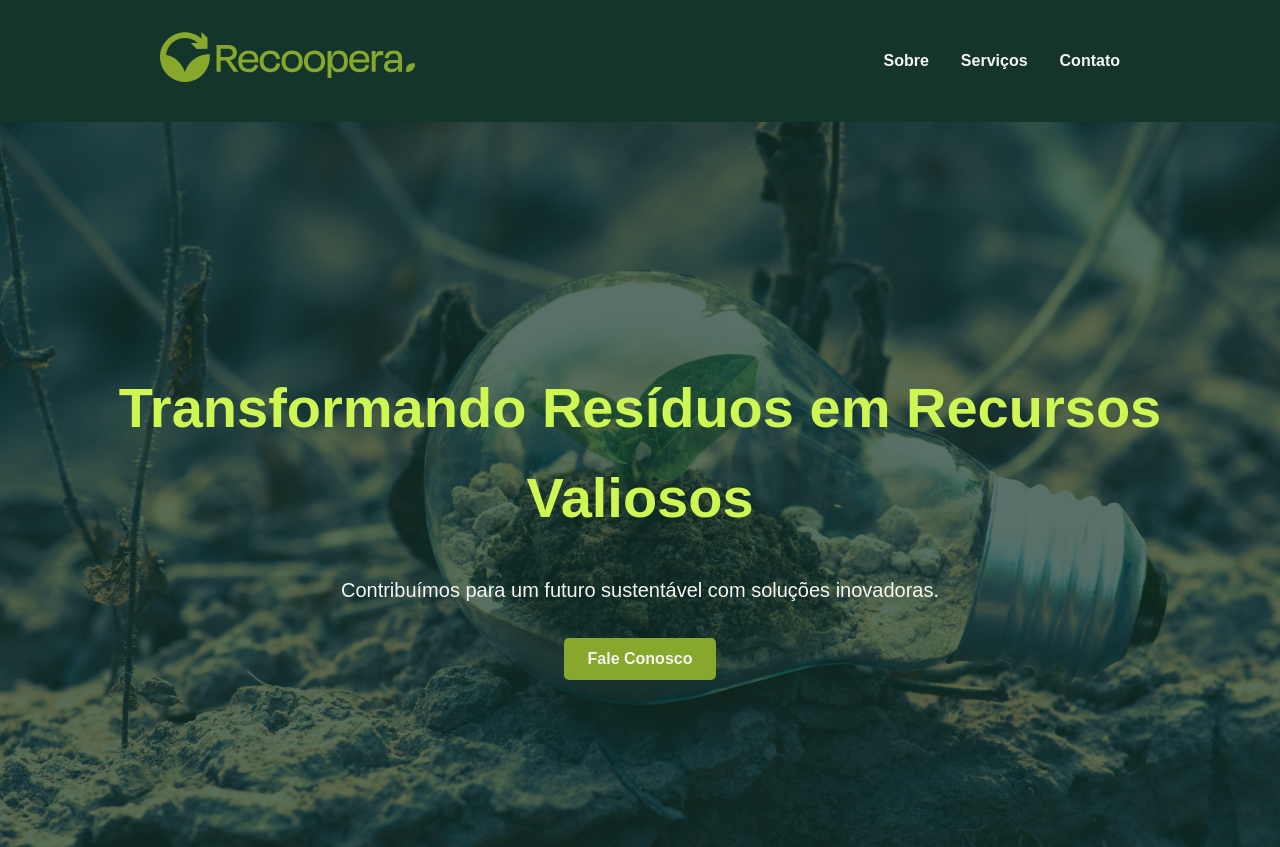
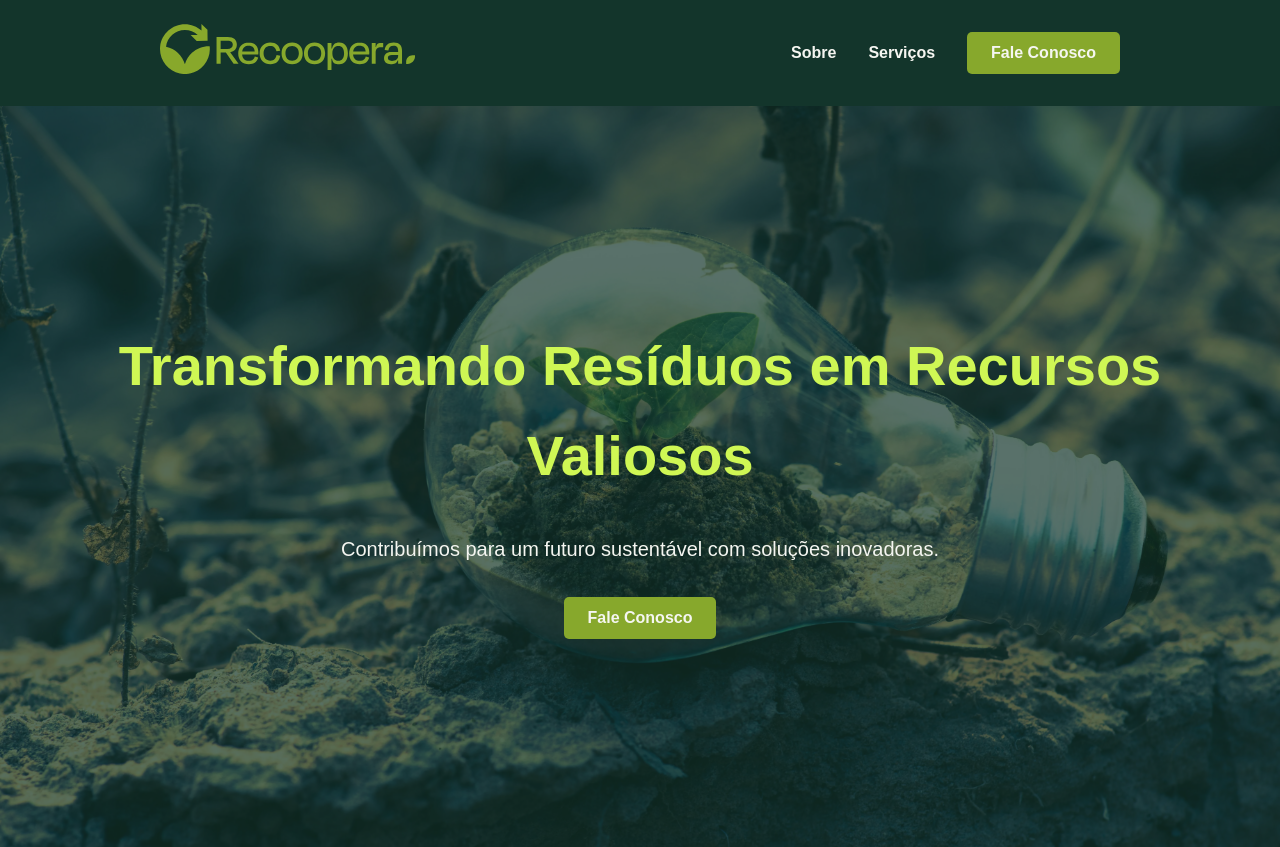
Before and after one commit to victorbmunhoz/recoopera-site, a React (Create React App) app: page / in a window 1280 px wide. Shown: the top 847 px of the page. Built offline with nearby package versions, Linux system fonts and the light colour scheme; a web font is replaced by a local one.

Commit message:
fix: ajustes header e footer

```diff
--- a/src/components/Footer.js
+++ b/src/components/Footer.js
@@ -8,7 +8,7 @@ const FooterContainer = styled.footer`
   flex-direction: column;
   align-items: center;
   justify-content: center;
-  padding: 1.5rem 1rem;
+  padding: 4rem 1rem;
   background: var(--dark-background); /* Ajustado para seguir o Header */
   color: var(--background);
   text-align: center;
@@ -19,6 +19,10 @@ const FooterContainer = styled.footer`
     justify-content: space-between;
     padding: 2rem 3rem;
     text-align: left;
+  }
+
+  @media (min-width: 1024px) {
+    padding: 1.5rem 10rem;
   }
 `;
 
@@ -77,12 +81,12 @@ const Footer = () => {
   return (
     <FooterContainer>
       <LogoImage src={Logo} alt="Recoopera Logo" />
-      <NavLinks>
+      {/* <NavLinks>
         <Link to="/">Home</Link>
         <Link to="/sobre">Sobre</Link>
         <Link to="/servicos">Serviços</Link>
         <Link to="/contato">Contato</Link>
-      </NavLinks>
+      </NavLinks> */}
       <Copyright>
         &copy; 2024 Recoopera. Todos os direitos reservados.
       </Copyright>
--- a/src/components/Header.js
+++ b/src/components/Header.js
@@ -2,19 +2,34 @@ import React, { useState } from 'react';
 import { Link } from 'react-router-dom';
 import styled from 'styled-components';
 import { FiMenu, FiX } from 'react-icons/fi'; // Ícones de menu do react-icons
+import Button from '../components/Button'; // Botão reutilizável
 import Logo from '../assets/images/logo.svg';
 
+// Styled Components
 const Navbar = styled.nav`
   display: flex;
   justify-content: space-between;
   align-items: center;
-  padding: 2rem;
+  padding: 1.5rem 2rem;
   background: var(--dark-background);
   color: var(--background);
+  position: fixed;
+  top: 0;
+  left: 0;
+  width: 100%;
+  z-index: 1000;
 
   @media (min-width: 768px) {
-    padding: 2rem 10rem;
+    padding: 1.5rem 3rem;
   }
+
+  @media (min-width: 1024px) {
+    padding: 1.5rem 10rem;
+  }
+`;
+
+const Spacer = styled.div`
+  height: 80px; /* Altura do Header para evitar sobreposição */
 `;
 
 const LogoImage = styled.img`
@@ -25,50 +40,7 @@ const LogoImage = styled.img`
   }
 `;
 
-const NavLinks = styled.ul`
-  list-style: none;
-  padding: 0;
-  margin: 0;
-  display: ${(props) => (props.isOpen ? 'block' : 'none')};
-  position: absolute;
-  top: 60px;
-  left: 0;
-  width: 100%;
-  background: var(--dark-background);
-  text-align: center;
-  z-index: 10;
-
-  @media (min-width: 768px) {
-    display: flex;
-    position: static;
-    flex-direction: row;
-    gap: 2rem;
-    justify-content: flex-end;
-    width: auto;
-    background: none;
-    text-align: left;
-  }
-
-  li {
-    margin: 1rem 0;
-
-    @media (min-width: 768px) {
-      margin: 0;
-    }
-
-    a {
-      text-decoration: none;
-      color: var(--background);
-      font-weight: 600;
-
-      &:hover {
-        color: var(--light-green);
-      }
-    }
-  }
-`;
-
-const MobileMenu = styled.div`
+const MobileMenuIcon = styled.div`
   display: flex;
   align-items: center;
   cursor: pointer;
@@ -83,6 +55,79 @@ const MobileMenu = styled.div`
   }
 `;
 
+const MobileMenuOverlay = styled.div`
+  display: ${(props) => (props.isOpen ? 'flex' : 'none')};
+  position: fixed;
+  top: 0;
+  left: 0;
+  width: 100%;
+  height: 100%;
+  background: rgba(19, 53, 43, 0.98); /* Fundo com opacidade ajustada */
+  z-index: 900;
+  align-items: center; /* Centraliza o conteúdo verticalmente */
+  justify-content: center; /* Centraliza o conteúdo horizontalmente */
+  transition: all 0.3s ease;
+`;
+
+const NavLinksDesktop = styled.ul`
+  list-style: none;
+  padding: 0;
+  margin: 0;
+  display: none;
+  align-items: center;
+
+  @media (min-width: 768px) {
+    display: flex;
+    gap: 2rem;
+    justify-content: flex-end;
+
+    li {
+      a {
+        text-decoration: none;
+        color: var(--background);
+        font-size: 1rem;
+        font-weight: 600;
+        transition: color 0.3s ease;
+
+        &:hover {
+          color: var(--light-green);
+        }
+      }
+    }
+  }
+`;
+
+const NavLinksMobile = styled.ul`
+  list-style: none;
+  padding: 2rem 0;
+  margin: 0;
+  display: flex;
+  flex-direction: column;
+  align-items: center;
+  gap: 2rem;
+
+  li {
+    a {
+      text-decoration: none;
+      color: var(--background);
+      font-size: 1.5rem;
+      font-weight: 600;
+      transition: color 0.3s ease;
+
+      &:hover {
+        color: var(--light-green);
+      }
+    }
+  }
+`;
+
+const ContactButtonWrapper = styled.div`
+  @media (min-width: 768px) {
+    margin-top: 0;
+  }
+`;
+
+// Componente Header
 const Header = () => {
   const [menuOpen, setMenuOpen] = useState(false);
 
@@ -91,17 +136,42 @@ const Header = () => {
   };
 
   return (
+    <>
+      {/* Navbar */}
       <Navbar>
         <Link to="/">
-        <LogoImage src={Logo} alt="recoopera Logo" />
+          <LogoImage src={Logo} alt="Recoopera Logo" />
         </Link>
-      <MobileMenu onClick={toggleMenu}>
+        <MobileMenuIcon onClick={toggleMenu}>
           {menuOpen ? <FiX /> : <FiMenu />}
-      </MobileMenu>
-      <NavLinks isOpen={menuOpen}>
-        {/* <li>
-          <Link to="/" onClick={() => setMenuOpen(false)}>Home</Link>
-        </li> */}
+        </MobileMenuIcon>
+        <NavLinksDesktop>
+          <li>
+            <Link to="/sobre">Sobre</Link>
+          </li>
+          <li>
+            <Link to="/servicos">Serviços</Link>
+          </li>
+          <li>
+            <ContactButtonWrapper>
+              <Button
+                backgroundColor="var(--primary-green)" /* Cor primária */
+                textColor="var(--background)"
+                hoverColor="var(--dark-green)"
+              >
+                <Link to="/contato">Fale Conosco</Link>
+              </Button>
+            </ContactButtonWrapper>
+          </li>
+        </NavLinksDesktop>
+      </Navbar>
+
+      {/* Espaço para evitar sobreposição */}
+      <Spacer />
+
+      {/* Mobile Menu Overlay */}
+      <MobileMenuOverlay isOpen={menuOpen}>
+        <NavLinksMobile>
           <li>
             <Link to="/sobre" onClick={() => setMenuOpen(false)}>
               Sobre
@@ -113,12 +183,20 @@ const Header = () => {
             </Link>
           </li>
           <li>
-          <Link to="/contato" onClick={() => setMenuOpen(false)}>
-            Contato
-          </Link>
+            <ContactButtonWrapper>
+              <Button
+                backgroundColor="var(--primary-green)" /* Cor primária */
+                textColor="var(--background)"
+                hoverColor="var(--dark-green)"
+                onClick={() => setMenuOpen(false)}
+              >
+                <Link to="/contato">Fale Conosco</Link>
+              </Button>
+            </ContactButtonWrapper>
           </li>
-      </NavLinks>
-    </Navbar>
+        </NavLinksMobile>
+      </MobileMenuOverlay>
+    </>
   );
 };
 
```
Lines whose indentation alone changed are shown as unchanged.
